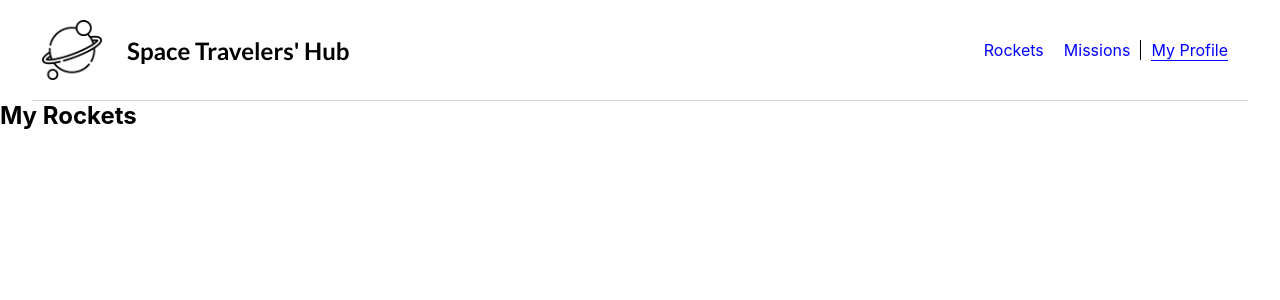
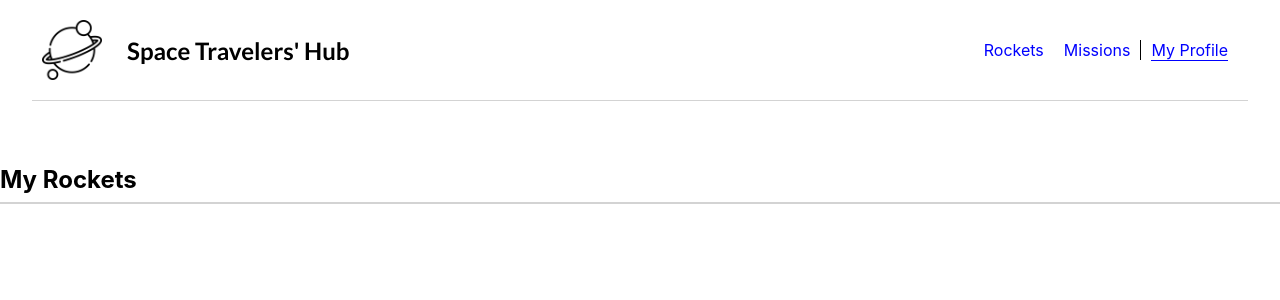
Before and after one commit to Johnadibe/space-travelers-hub, a React (Create React App) app: page /profile in a window 1280 px wide. Shown: the top 300 px of the page. Built offline with nearby package versions, Linux system fonts and the light colour scheme.

Commit message:
Implement styling to profile page

```diff
--- a/src/components/rocketsProfile/RocketsProfile.css
+++ b/src/components/rocketsProfile/RocketsProfile.css
@@ -0,0 +1,16 @@
+.rockets-container {
+  margin-top: 4rem;
+}
+
+.rockets-header {
+  margin-top: 1rem;
+}
+
+.rockets-list {
+  margin-top: 0.5rem;
+  border: 1px solid #d3d3d3;
+}
+
+.rockets-list > li {
+  padding: 10px 20px;
+}
--- a/src/components/rocketsProfile/RocketsProfile.jsx
+++ b/src/components/rocketsProfile/RocketsProfile.jsx
@@ -1,5 +1,6 @@
 import React from 'react';
 import { useSelector } from 'react-redux';
+import './RocketsProfile.css';
 
 const RocketsProfile = () => {
   const { rocketList } = useSelector((store) => store.rockets);
```
